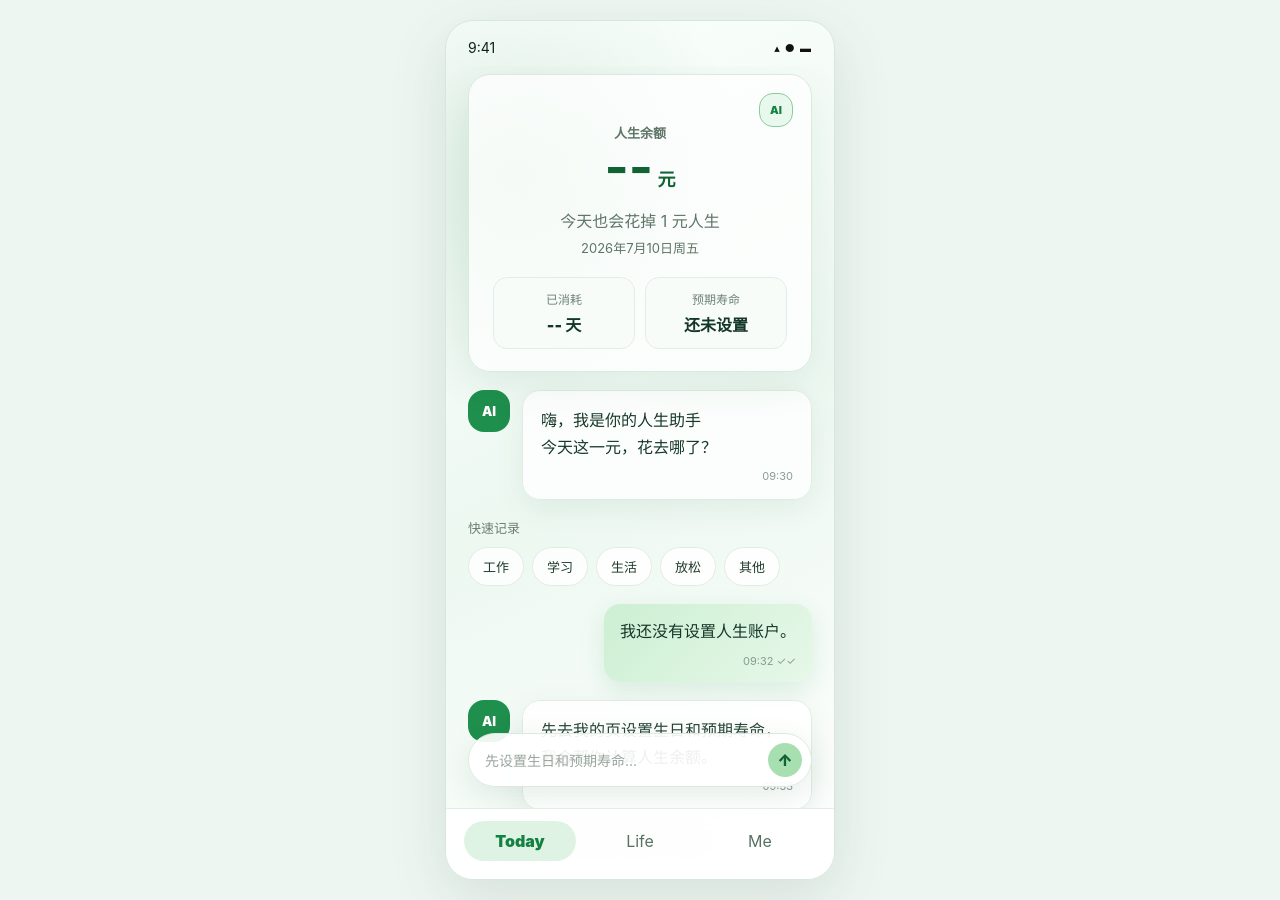
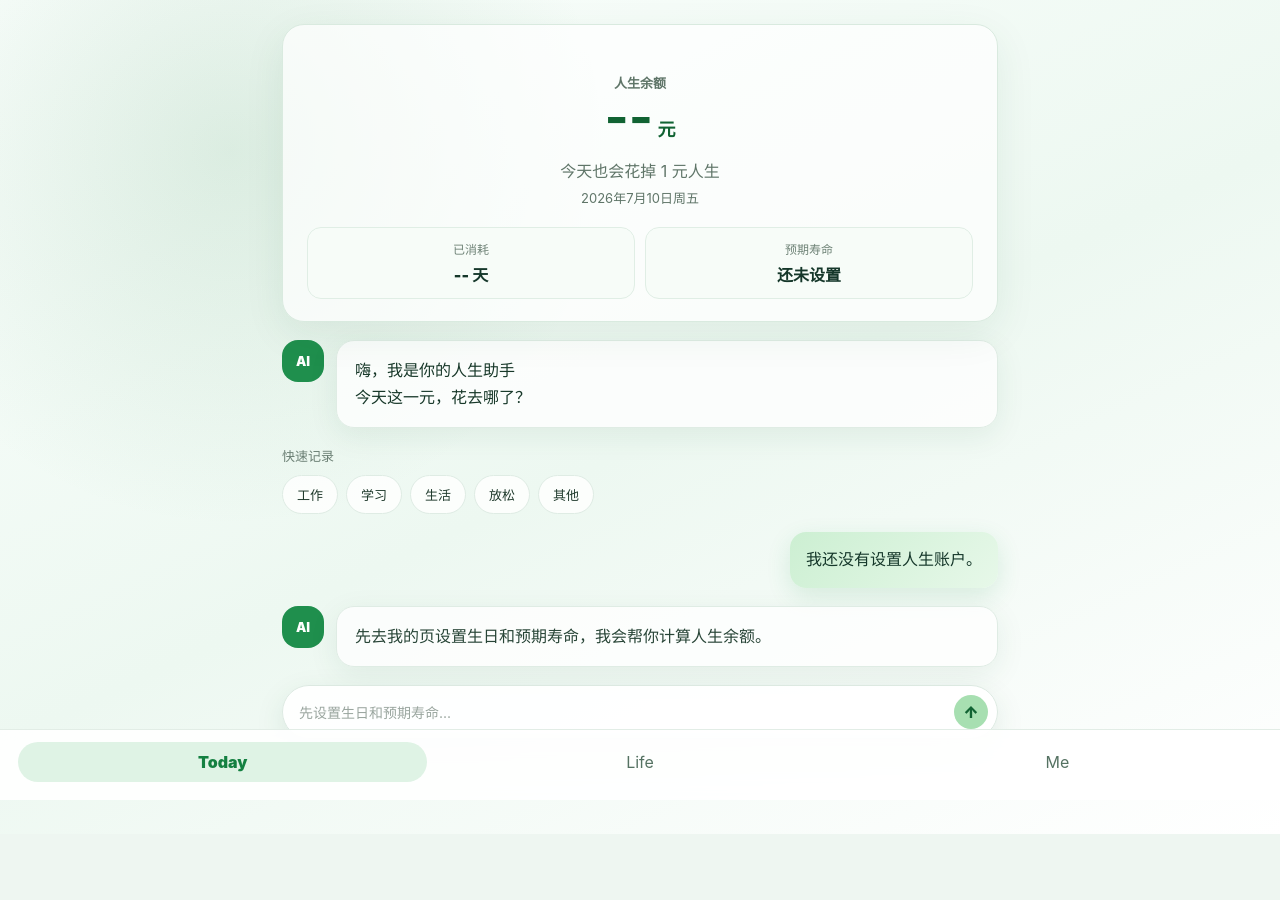
Before and after one commit to wangbenz/life-wallet, a website built with Vite: page frontend/index.html in a window 1280 px wide. After the commit the page ends 834 px from the top, so only its background shows below. Built offline with nearby package versions, Linux system fonts and the light colour scheme; files whose address does not match are found by name.

Commit message:
feat(frontend): use full-page H5 layout

```diff
--- a/frontend/src/main.ts
+++ b/frontend/src/main.ts
@@ -7,11 +7,6 @@ type Account = {
   totalLifeDays: number;
   usedLifeDays: number;
   remainingLifeDays: number;
-};
-
-type HealthResponse = {
-  status: string;
-  service: string;
 };
 
 type TodayRecord = {
@@ -58,7 +53,6 @@ let activeTab: Tab = 'today';
 let account: Account | null = readAccount();
 let todayRecord: TodayRecord | null = null;
 let recentRecords: TodayRecord[] = [];
-let healthText = '正在连接后端...';
 let formMessage = '';
 let recordMessage = '';
 let recordDraft = '';
@@ -118,13 +112,6 @@ function render() {
   // 每次 render 后重新绑定事件，保持实现简单可读。
   appRoot.innerHTML = `
     <main class="app-shell">
-      <section class="phone-frame">
-        <header class="top-bar">
-          <span>9:41</span>
-          <strong>${activeTab === 'today' ? '' : activeTab === 'life' ? '人生' : '我的'}</strong>
-          <span class="status-icons" aria-hidden="true">▴ ● ▬</span>
-        </header>
-
       <div class="content-scroll">
         ${renderToday()}
         ${renderLife()}
@@ -136,7 +123,6 @@ function render() {
         <button data-tab="life" class="${activeTab === 'life' ? 'active' : ''}">Life</button>
         <button data-tab="me" class="${activeTab === 'me' ? 'active' : ''}">Me</button>
       </nav>
-      </section>
     </main>
   `;
 
@@ -163,7 +149,6 @@ function renderToday() {
   return `
     <section class="screen today-screen">
       <section class="balance-panel">
-        <button class="mini-agent" aria-label="AI 助手">AI</button>
         <p class="eyebrow">人生余额</p>
         <h1>${remaining}<span> 元</span></h1>
         <p>今天也会花掉 1 元人生</p>
@@ -185,39 +170,32 @@ function renderToday() {
         <div class="agent-bubble">
           <p>嗨，我是你的人生助手</p>
           <p>今天这一元，花去哪了？</p>
-          <time>09:30</time>
         </div>
       </section>
 
       <section class="quick-record">
         <p>快速记录</p>
         <div>
-          <span>工作</span>
-          <span>学习</span>
-          <span>生活</span>
-          <span>放松</span>
-          <span>其他</span>
+          <button type="button" data-quick-record="工作">工作</button>
+          <button type="button" data-quick-record="学习">学习</button>
+          <button type="button" data-quick-record="生活">生活</button>
+          <button type="button" data-quick-record="放松">放松</button>
+          <button type="button" data-quick-record="其他">其他</button>
         </div>
       </section>
 
       <section class="user-bubble">
         <p>${account ? `我出生于 ${birthday}，预期寿命 ${expectedLifeYears}。` : '我还没有设置人生账户。'}</p>
-        <time>09:32 ✓✓</time>
       </section>
 
       <section class="agent-panel">
         <div class="agent-avatar">AI</div>
         <div class="agent-bubble muted">
           <p>${account ? renderAgentRecordPrompt() : '先去我的页设置生日和预期寿命，我会帮你计算人生余额。'}</p>
-          <time>09:33</time>
         </div>
       </section>
 
       ${renderTodayRecord()}
-
-      <section class="system-card">
-        <p>${healthText}</p>
-      </section>
 
       ${renderComposer()}
     </section>
@@ -447,6 +425,15 @@ function bindEvents() {
     });
   });
 
+  document.querySelectorAll<HTMLButtonElement>('[data-quick-record]').forEach((button) => {
+    button.addEventListener('click', () => {
+      // 快捷标签只降低输入门槛，不替用户决定分类；用户仍可直接补充完整自然语言记录。
+      recordDraft = button.dataset.quickRecord ?? '';
+      render();
+      document.querySelector<HTMLInputElement>('#record-form input[name="content"]')?.focus();
+    });
+  });
+
   document.querySelector<HTMLFormElement>('#account-form')?.addEventListener('submit', async (event) => {
     event.preventDefault();
 
@@ -467,24 +454,6 @@ function bindEvents() {
 
     await saveTodayRecord(content);
   });
-}
-
-async function loadHealth() {
-  try {
-    const response = await fetch('/api/health');
-
-    if (!response.ok) {
-      throw new Error(`HTTP ${response.status}`);
-    }
-
-    const data = (await response.json()) as HealthResponse;
-    healthText = `${data.service}: ${data.status}`;
-  } catch (error) {
-    healthText = '后端暂未连接，请确认 Spring Boot 已启动。';
-    console.error(error);
-  }
-
-  render();
 }
 
 async function loadAccount() {
@@ -602,7 +571,6 @@ async function saveTodayRecord(content: string) {
 }
 
 render();
-void loadHealth();
 void loadAccount();
 void loadTodayRecord();
 void loadRecentRecords();
--- a/frontend/src/styles.css
+++ b/frontend/src/styles.css
@@ -1,6 +1,5 @@
 :root {
   color: #15372a;
-  background: #eef6f1;
   font-family: Inter, ui-sans-serif, system-ui, -apple-system, BlinkMacSystemFont, "Segoe UI", sans-serif;
 }
 
@@ -10,6 +9,7 @@
 
 body {
   margin: 0;
+  background: #eef6f1;
 }
 
 button,
@@ -22,56 +22,22 @@ button {
 }
 
 .app-shell {
-  display: grid;
+  display: flex;
   min-height: 100vh;
-  place-items: center;
-  padding: 20px;
-}
-
-.phone-frame {
-  position: relative;
-  display: flex;
-  width: min(100%, 390px);
-  min-height: 760px;
-  max-height: 860px;
   flex-direction: column;
-  overflow: hidden;
-  border: 1px solid #d7e7de;
-  border-radius: 28px;
   background:
     radial-gradient(circle at 18% 18%, rgb(79 154 102 / 16%), transparent 30%),
     linear-gradient(155deg, #fbfffd 0%, #edf8f1 52%, #ffffff 100%);
-  box-shadow: 0 18px 60px rgb(35 79 54 / 12%);
-}
-
-.top-bar {
-  display: flex;
-  align-items: center;
-  justify-content: space-between;
-  padding: 18px 22px 10px;
-  color: #0b2418;
-  font-size: 14px;
-}
-
-.top-bar strong {
-  min-width: 80px;
-  text-align: center;
-}
-
-.status-icons {
-  color: #111;
-  font-size: 11px;
-  letter-spacing: 1px;
 }
 
 .content-scroll {
   flex: 1;
-  overflow-y: auto;
-  padding-bottom: 92px;
 }
 
 .screen {
-  padding: 8px 22px 22px;
+  width: min(100%, 760px);
+  margin: 0 auto;
+  padding: 24px 22px;
 }
 
 .balance-panel {
@@ -83,23 +49,6 @@ button {
   background: rgb(255 255 255 / 72%);
   text-align: center;
   box-shadow: 0 12px 40px rgb(25 93 51 / 8%);
-}
-
-.mini-agent {
-  position: absolute;
-  top: 18px;
-  right: 18px;
-  display: grid;
-  width: 34px;
-  height: 34px;
-  place-items: center;
-  border: 1px solid #8acb9c;
-  border-radius: 14px;
-  background: #e9f8ed;
-  color: #168342;
-  cursor: pointer;
-  font-size: 11px;
-  font-weight: 900;
 }
 
 .eyebrow {
@@ -185,10 +134,8 @@ button {
 }
 
 .agent-bubble,
-.action-card,
 .saved-record,
 .analysis-card,
-.system-card,
 .account-form,
 .simple-list {
   border: 1px solid #dfece4;
@@ -206,15 +153,6 @@ button {
 .agent-bubble p {
   margin: 0;
   line-height: 1.7;
-}
-
-.agent-bubble time,
-.user-bubble time {
-  display: block;
-  margin-top: 8px;
-  color: #8a9b91;
-  font-size: 11px;
-  text-align: right;
 }
 
 .agent-bubble.muted {
@@ -238,12 +176,13 @@ button {
   padding-bottom: 2px;
 }
 
-.quick-record span {
+.quick-record button {
   flex: 0 0 auto;
   border: 1px solid #dfece4;
   border-radius: 999px;
   background: rgb(255 255 255 / 82%);
   color: #203b2d;
+  cursor: pointer;
   font-size: 13px;
   padding: 9px 14px;
 }
@@ -264,39 +203,22 @@ button {
   line-height: 1.7;
 }
 
-.action-card,
 .saved-record,
 .analysis-card,
-.system-card,
 .account-form,
 .simple-list {
   margin-top: 16px;
   padding: 18px;
 }
 
-.action-card h2,
-.health-card h2,
 .page-heading h1 {
   margin: 0 0 10px;
 }
 
-.action-card p,
-.system-card p,
 .page-heading p,
 .form-message {
   color: #5d7767;
   line-height: 1.6;
-}
-
-.system-card {
-  margin-top: 14px;
-  padding: 12px 14px;
-  box-shadow: none;
-}
-
-.system-card p {
-  margin: 0;
-  font-size: 12px;
 }
 
 .saved-record {
@@ -679,10 +601,8 @@ input:focus-visible {
 }
 
 .tab-bar {
-  position: absolute;
-  right: 0;
+  position: sticky;
   bottom: 0;
-  left: 0;
   display: grid;
   grid-template-columns: repeat(3, 1fr);
   gap: 8px;
@@ -705,16 +625,3 @@ input:focus-visible {
   color: #148041;
   font-weight: 900;
 }
-
-@media (max-width: 430px) {
-  .app-shell {
-    padding: 0;
-  }
-
-  .phone-frame {
-    width: 100%;
-    min-height: 100vh;
-    border: 0;
-    border-radius: 0;
-  }
-}
```
Lines whose indentation alone changed are shown as unchanged.
